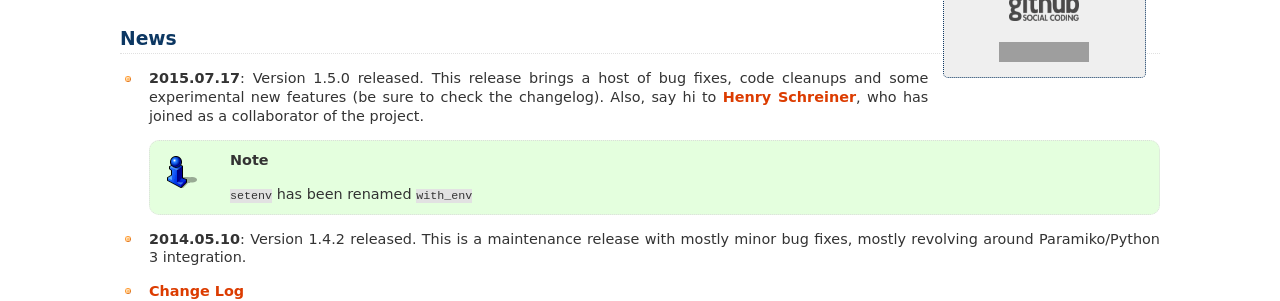
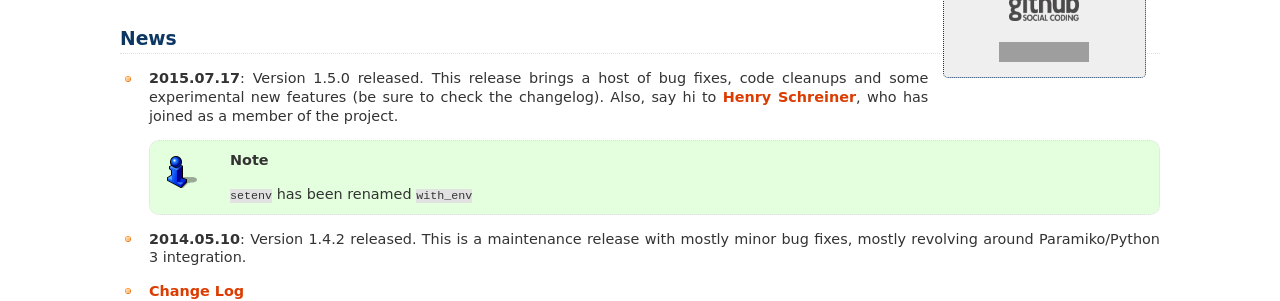
Before and after one commit to tomerfiliba/plumbum, a Sphinx documentation site: the page built from docs/index.rst, in a window 1280 px wide and 900 px high. Shown: the part 393-694 px from the top of the window. Built offline with Sphinx 7.4.7, drawn with Linux system fonts in a browser that asks for light colours; grey boxes are pictures that could not be loaded.

Commit message:
Update _news.rst

```diff
--- a/docs/_news.rst
+++ b/docs/_news.rst
@@ -1,4 +1,4 @@
-* **2015.07.17**: Version 1.5.0 released. This release brings a host of bug fixes, code cleanups and some experimental new features (be sure to check the changelog). Also, say hi to `Henry Schreiner <https://github.com/henryiii>`_, who has joined as a collaborator of the project.
+* **2015.07.17**: Version 1.5.0 released. This release brings a host of bug fixes, code cleanups and some experimental new features (be sure to check the changelog). Also, say hi to `Henry Schreiner <https://github.com/henryiii>`_, who has joined as a member of the project.
 
   .. note:: ``setenv`` has been renamed ``with_env``
 
```
